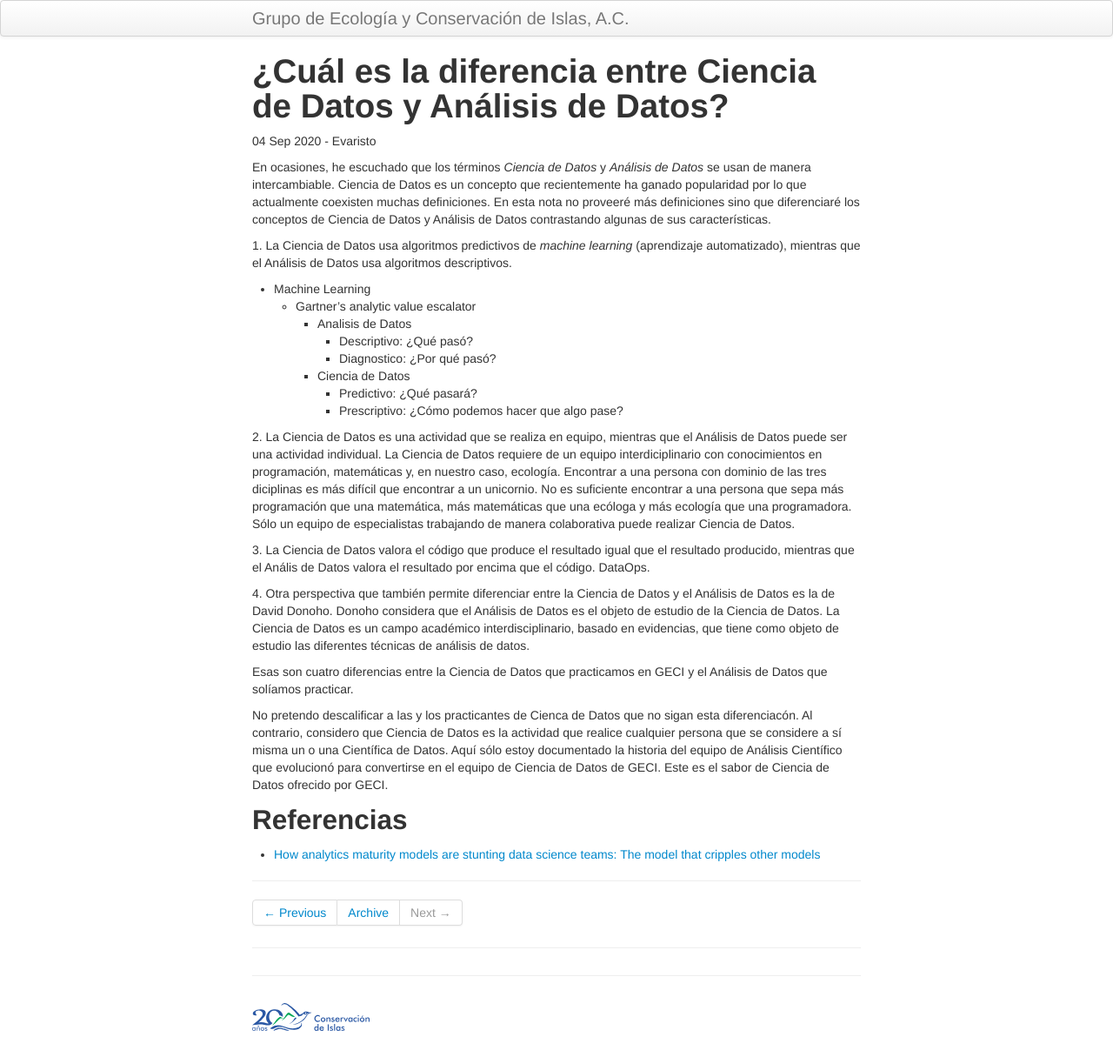
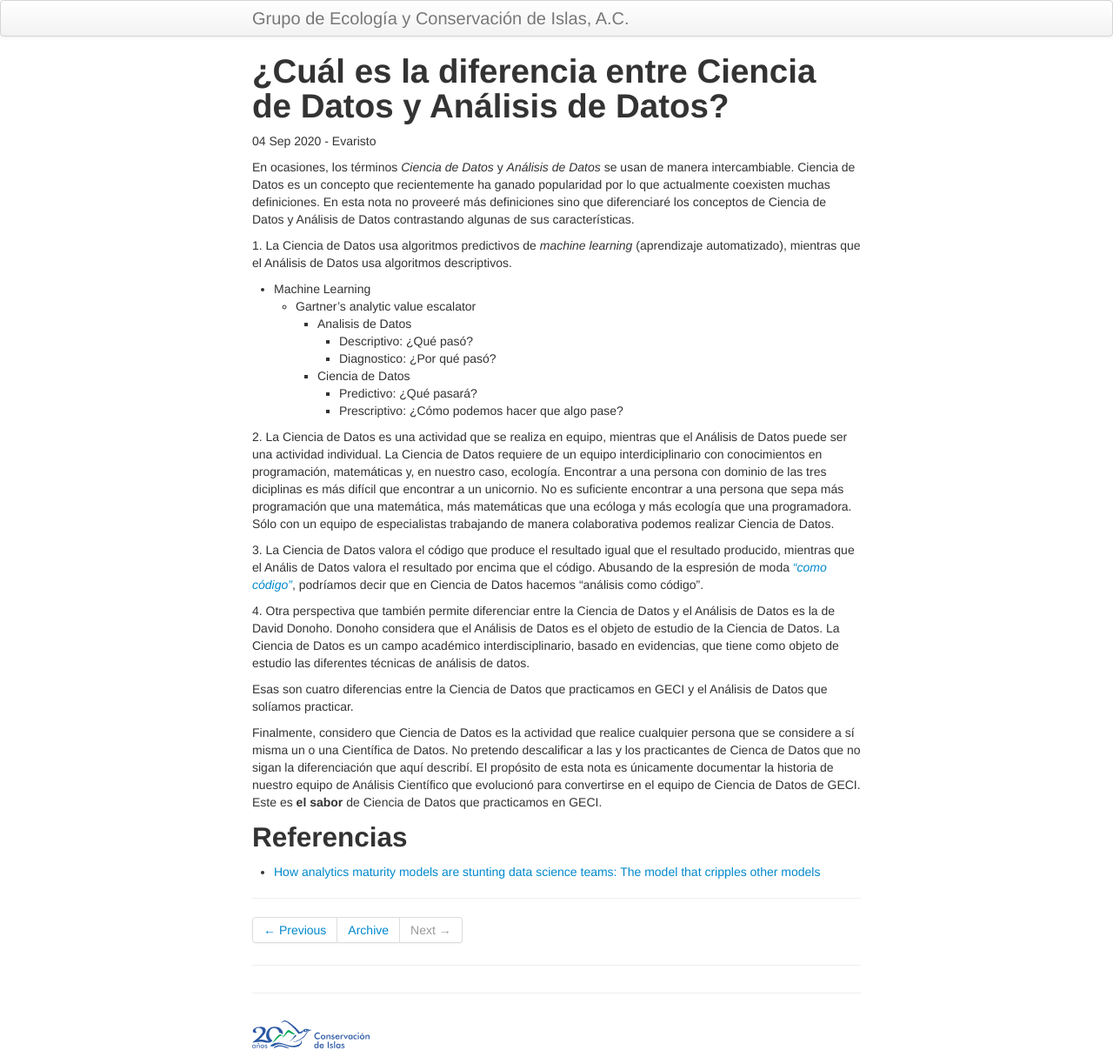
Before and after one commit to LizethMReyes/islasgeci.github.io, a Jekyll site: the page built from _posts/2020-09-04-diferencia.md, in a window 1280 px wide. Shown: the whole page at 87% size. Built offline with Jekyll 4.4.1, drawn with Linux system fonts in a browser that asks for light colours.

Commit message:
Agrega enlace hacia Everything-as-Code

```diff
--- a/_posts/2020-09-04-diferencia.md
+++ b/_posts/2020-09-04-diferencia.md
@@ -5,9 +5,9 @@ author: Evaristo
 tags: equipo
 ---
 
-En ocasiones, he escuchado que los términos _Ciencia de Datos_ y _Análisis de Datos_ se usan de
-manera intercambiable. Ciencia de Datos es un concepto que recientemente ha ganado popularidad por
-lo que actualmente coexisten muchas definiciones. En esta nota no proveeré más definiciones sino que
+En ocasiones, los términos _Ciencia de Datos_ y _Análisis de Datos_ se usan de manera
+intercambiable. Ciencia de Datos es un concepto que recientemente ha ganado popularidad por lo que
+actualmente coexisten muchas definiciones. En esta nota no proveeré más definiciones sino que
 diferenciaré los conceptos de Ciencia de Datos y Análisis de Datos contrastando algunas de sus
 características.
 
@@ -28,25 +28,28 @@ puede ser una actividad individual. La Ciencia de Datos requiere de un equipo in
 conocimientos en programación, matemáticas y, en nuestro caso, ecología. Encontrar a una persona con
 dominio de las tres diciplinas es más difícil que encontrar a un unicornio. No es suficiente
 encontrar a una persona que sepa más programación que una matemática, más matemáticas que una
-ecóloga y más ecología que una programadora. Sólo un equipo de especialistas trabajando de manera
-colaborativa puede realizar Ciencia de Datos.
+ecóloga y más ecología que una programadora. Sólo con un equipo de especialistas trabajando de
+manera colaborativa podemos realizar Ciencia de Datos.
 
 3\. La Ciencia de Datos valora el código que produce el resultado igual que el resultado producido,
-mientras que el Anális de Datos valora el resultado por encima que el código. DataOps.
+mientras que el Anális de Datos valora el resultado por encima que el código. Abusando de la
+espresión de moda [_"como código"_](https://hackernoon.com/everything-as-code-explained-0ibg32a3),
+podríamos decir que en Ciencia de Datos hacemos "análisis como código".
 
-4\. Otra perspectiva que también permite diferenciar entre la Ciencia de Datos y el Análisis de Datos es
-la de David Donoho. Donoho considera que el Análisis de Datos es el objeto de estudio de la Ciencia
-de Datos. La Ciencia de Datos es un campo académico interdisciplinario, basado en evidencias, que
-tiene como objeto de estudio las diferentes técnicas de análisis de datos.
+4\. Otra perspectiva que también permite diferenciar entre la Ciencia de Datos y el Análisis de
+Datos es la de David Donoho. Donoho considera que el Análisis de Datos es el objeto de estudio de la
+Ciencia de Datos. La Ciencia de Datos es un campo académico interdisciplinario, basado en
+evidencias, que tiene como objeto de estudio las diferentes técnicas de análisis de datos.
 
 Esas son cuatro diferencias entre la Ciencia de Datos que practicamos en GECI y el Análisis de Datos
 que solíamos practicar.
 
-No pretendo descalificar a las y los practicantes de Cienca de Datos que no sigan esta
-diferenciacón. Al contrario, considero que Ciencia de Datos es la actividad que realice cualquier
-persona que se considere a sí misma un o una Científica de Datos. Aquí sólo estoy documentado la
-historia del equipo de Análisis Científico que evolucionó para convertirse en el equipo de Ciencia
-de Datos de GECI. Este es el sabor de Ciencia de Datos ofrecido por GECI.
+Finalmente, considero que Ciencia de Datos es la actividad que realice cualquier persona que se
+considere a sí misma un o una Científica de Datos. No pretendo descalificar a las y los practicantes
+de Cienca de Datos que no sigan la diferenciación que aquí describí. El propósito de esta nota es
+únicamente documentar la historia de nuestro equipo de Análisis Científico que evolucionó para
+convertirse en el equipo de Ciencia de Datos de GECI. Este es **el sabor** de Ciencia de Datos que
+practicamos en GECI.
 
 ## Referencias
 
```
